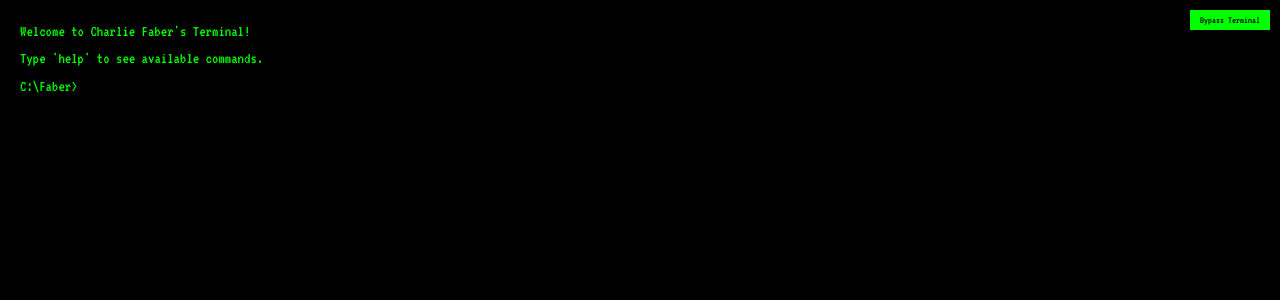
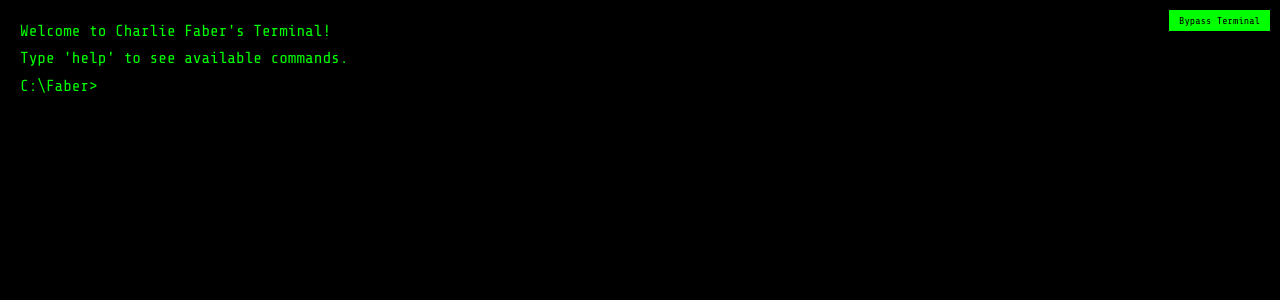
Before and after one commit to charliefaber/charliefaber.github.io, a Jekyll site: the page index.html, which Jekyll copies as it is, in a window 1280 px wide. Shown: the top 300 px of the page. Built offline with Jekyll 4.4.1, drawn with Linux system fonts in a browser that asks for light colours.

Commit message:
Font again

```diff
--- a/index.html
+++ b/index.html
@@ -4,8 +4,8 @@
   <meta charset="UTF-8" />
   <meta name="viewport" content="width=device-width, initial-scale=1.0" />
   <title>Charlie Faber Terminal</title>
-  <!-- Google Font for a thinner, pixelated look -->
-  <link href="https://fonts.googleapis.com/css?family=VT323" rel="stylesheet" />
+  <!-- Google Font for a retro, thinner look -->
+  <link href="https://fonts.googleapis.com/css?family=Share+Tech+Mono" rel="stylesheet" />
   <link rel="stylesheet" href="style.css" />
 </head>
 <body>
--- a/style.css
+++ b/style.css
@@ -8,9 +8,11 @@ body {
   margin: 0;
   background: #000;
   color: #0f0;
-  font-family: 'VT323', monospace;
+  font-family: 'Share Tech Mono', monospace;
   font-size: 16px;
   line-height: 1.4;
+  /* Optional: Adjust letter-spacing if needed */
+  /* letter-spacing: 1px; */
 }
 a {
   text-decoration: none;
@@ -55,7 +57,7 @@ a {
   border: none;
   padding: 5px 10px;
   cursor: pointer;
-  font-family: 'VT323', monospace;
+  font-family: 'Share Tech Mono', monospace;
   font-size: 10px;
 }
 
```
